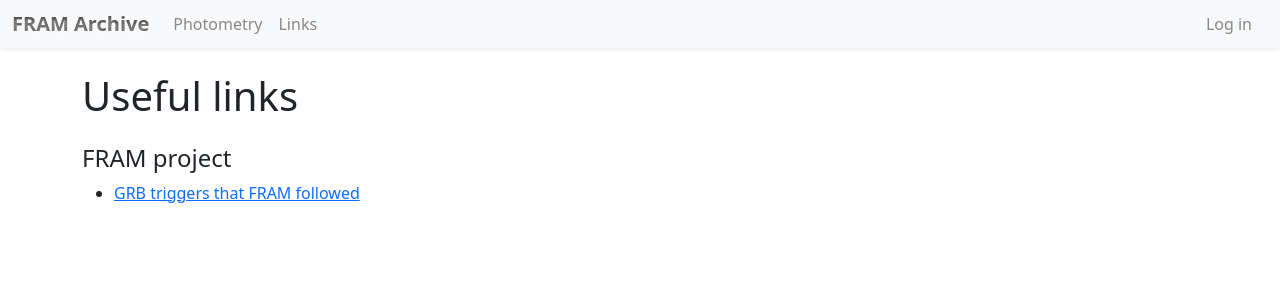
After one commit to karpov-sv/fram-archive, a Django app: page /links/ in a window 1280 px wide. The commit adds this page. Shown: the top 300 px of the page. Run offline with Django 5.2, Linux system fonts and the light colour scheme.

Commit message:
Add links page

```diff
--- /dev/null
+++ b/archive/templates/links.html
@@ -0,0 +1,11 @@
+{% extends "template.html" %}
+
+{% block ptitle %}Links : FRAM Archive{% endblock %}
+{% block title %}Useful links{% endblock %}
+
+{% block content %}
+  <h4>FRAM project</h4>
+  <ul>
+    <li><a href="https://lascaux.asu.cas.cz/~mates/fram-grb.html" rel="nofollow">GRB triggers that FRAM followed</a></li>
+  </ul>
+{% endblock %}
--- a/archive/templates/template.html
+++ b/archive/templates/template.html
@@ -93,6 +93,10 @@
               </li>
             {% endif %}
 
+            <li class="nav-item">
+              <a class="nav-link" href="{% url 'links' %}">Links</a>
+            </li>
+
           </ul>
 
           <ul class="navbar-nav ms-auto me-2">
--- a/archive/urls.py
+++ b/archive/urls.py
@@ -29,6 +29,7 @@ from . import views_stats
 urlpatterns = [
     # Index
     path(r'', views.index, name="index"),
+    path(r'links/', views.links, name='links'),
 
     # Images
     path(r'images/', views_images.images_list, name='images'),
--- a/archive/views.py
+++ b/archive/views.py
@@ -38,6 +38,10 @@ def index(request):
     context['sites'] = sites
 
     return TemplateResponse(request, 'index.html', context=context)
+
+
+def links(request):
+    return TemplateResponse(request, 'links.html')
 
 
 @permission_required('auth.can_view_images', raise_exception=True)
```
